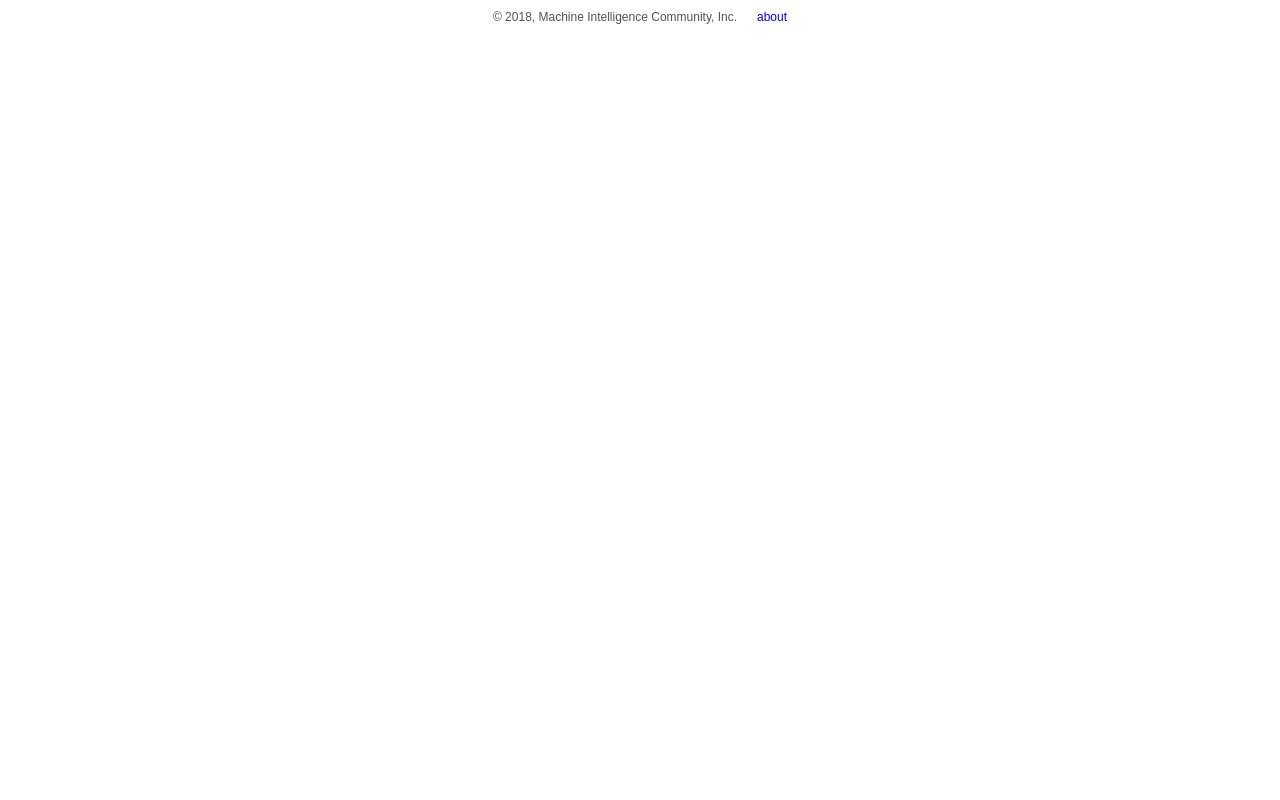
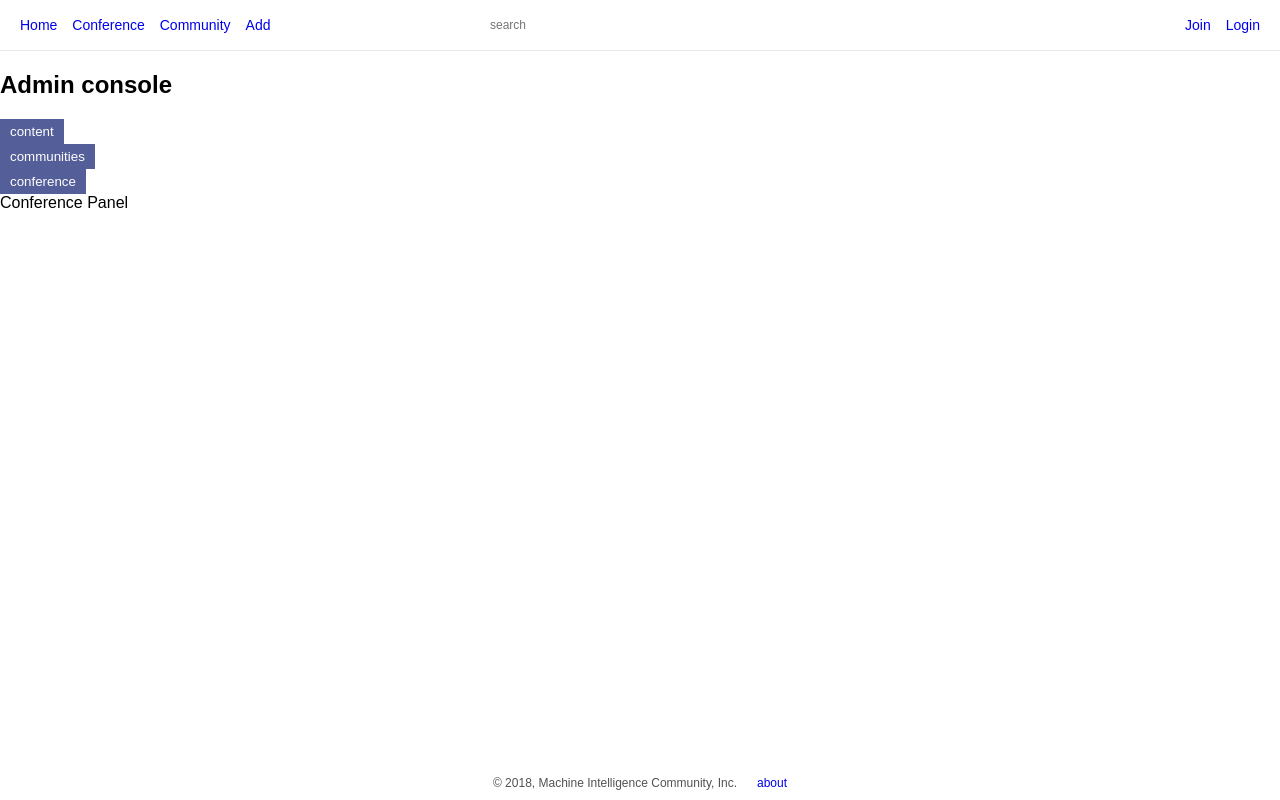
Before and after one commit to MICInc/knowledgegraph, a Vue app in the folder frontend/: page /admin in a window 1280 px wide. Built offline with nearby package versions, Linux system fonts and the light colour scheme.

Commit message:
Fixed backspace remove and started admin panel

```diff
--- a/frontend/src/components/DynamicParagraph.vue
+++ b/frontend/src/components/DynamicParagraph.vue
@@ -1,5 +1,5 @@
 <template>
-	<div id="container" v-on:keyup="save()" v-on:keydown.delete="remove_active()" v-on:keydown.tab="print_tag()">
+	<div id="container" v-on:keyup="save()" v-on:keydown.delete="remove_active()" v-on:keyup.enter="add_content()" v-on:keydown.tab="print_tag()">
 		<div id="editbar">
 			<!-- https://developer.mozilla.org/en-US/docs/Web/API/Document/execCommand -->
 			<button class="toolbar" v-on:click.prevent="stylize('bold')">Bold</button>
@@ -8,7 +8,7 @@
 			<button class="toolbar" v-on:click.prevent="stylize('createLink')">Link</button>
 			<button class="toolbar" v-on:click.prevent="stylize('insertOrderedList')">Bullet</button>
 		</div>
-		<div id="content-container" v-for="(value, index) in content" v-bind:tabindex="active_index" v-bind:key="index">
+		<div id="content-container" v-for="(value, index) in content" v-bind:tabindex="active_index" v-bind:key="value">
 			<div class='tag_type'>
 				<input v-bind:ref="'img-button-'+index" class="tag_switch" type="file" name="image" v-on:change="add_image(index, $event)">
 				<button class="tag_switch" v-on:click.prevent="switch_content('hr', index)">hr</button>
@@ -18,7 +18,7 @@
 			<div class="content-hr" v-if="'hr' == content[index].tag" v-bind:id="'content-'+index" v-bind:ref="'content-'+index" v-on:click="set_active(index)" v-on:keyup.enter="add_content(index)">
 				<hr>
 			</div>
-			<p v-if="'p' == content[index].tag" v-bind:id="'content-'+index" class="content" v-bind:ref="'content-'+index" v-on:keydown.enter="prevent_nl($event)" v-on:keyup.enter="add_content(index)" v-on:keyup.delete="remove_content(index)"  contenteditable></p>
+			<p v-if="'p' == content[index].tag" v-bind:id="'content-'+index" class="content" v-bind:ref="'content-'+index" v-on:keydown.enter="prevent_nl($event)" v-on:keyup.delete="remove_content(index)" v-on:click="set_active(index)" contenteditable></p>
 		</div>
 	</div>
 </template>
@@ -50,8 +50,8 @@ export default {
 		test() {
 			this.print_tag();
 		},
-		add_content(index=this.content.length-1) {
-			var next = index + 1;
+		add_content() {
+			var next = this.active_index + 1;
 			this.content.splice(next, 0, {
 				id: '',
 				caption: '',
@@ -113,7 +113,7 @@ export default {
 			console.log('==== content ('+this.content.length+'), ref ('+this.max_ref()+') ====');
 			for(var i = 0; i < this.content.length+1; i++) {
 				if(this.content[i] != null) {
-				console.log('index: '+i+' content: '+this.content[i].tag+' id: '+this.content[i].id+' ref: '+this.$refs['content-'+i][0].nodeName+' id: '+this.$refs['content-'+i][0].id+' html: '+this.$refs['content-'+i][0].innerHTML);
+				console.log('index: '+i+' content: '+this.content[i].tag+' html: '+this.content[i].html+' id: '+this.content[i].id+' ref: '+this.$refs['content-'+i][0].nodeName+' id: '+this.$refs['content-'+i][0].id+' html: '+this.$refs['content-'+i][0].innerHTML);
 				}
 				else if(this.$refs['content-'+i] != null) {
 					if (this.$refs['content-'+i][0] != null) {
@@ -130,6 +130,7 @@ export default {
 			return len;
 		},
 		remove_active() {
+			// console.log('remove_active('+this.active_index+')');
 			if(this.active_index > -1) {
 				var el = this.content[this.active_index];
 				if(el.tag == 'img') {
@@ -147,7 +148,11 @@ export default {
 			this.active_index = -1;
 		},
 		remove_content(index) {
+			// console.log('remove_content('+index+') = '+this.content[index].html);
 			var el = event.target;
+
+			// console.log('before removing');
+			// this.print_tag();
 
 			if(this.content.length > 1 && this.trim(el.innerText).length == 0) {
 				this.content.splice(index, 1);
@@ -179,6 +184,7 @@ export default {
 		},
 		set_active(index) {
 			//highlight selection
+			// console.log(index);
 			if(this.active_index > -1) {
 				this.$refs['content-'+this.active_index][0].style.outline = '';
 			}
--- a/frontend/src/components/Slide.vue
+++ /dev/null
@@ -1,34 +0,0 @@
-<template>
-	<div id="container">
-		<canvas id="canvas">
-
-		</canvas>
-	</div>
-</template>
-
-<script>
-export default {
-	created() {
-		var canvas = document.getElementById('canvas');
-		var context = canvas.getContent('2d');
-	},
-	data() {
-		return {
-			canvas: {
-
-			},
-			context: {
-
-			}
-		}
-	}
-
-}
-</script>
-
-<style>
-#view {
-	width: 100%;
-	height: 100%;
-}
-</style>
--- /dev/null
+++ b/frontend/src/components/admin/ProgramPanel.vue
@@ -0,0 +1,62 @@
+<template>
+	<div id="container">
+		<div id="program-nav">
+			<ul id="nav-bar" v-for="(program, index) in programs">
+				<li><button v-on:click="switch_panel(program.name)" v-bind:src="program.src">{{ program.name }}</button></li>
+			</ul>
+		</div>
+		<div v-on:program_panels="update_panels($event)">
+			<ul v-for="(panel, index) in panels">
+				<li><a v-bind:src="panel.src">{{ panel.name }}</a></li>
+			</ul>
+		</div>
+		<div id="program-panel">
+			<ConfPanel v-if="activate == 'conference'" v-bind:activate="activate == 'conference'"></ConfPanel>
+		</div>
+	</div>
+</template>
+
+<script>
+import ConfPanel from './conference/ConfPanel';
+
+export default {
+	name: 'ProgramPanel',
+	components: {
+		ConfPanel
+	},
+	data() {
+		return {
+			activate: 'conference',
+			panels: [],
+			programs: [
+				{
+					name: 'content',
+					src: '#content'
+				},
+				{
+					name: 'communities',
+					src: '#communities'
+				},
+				{
+					name: 'conference',
+					src: '#conference'
+				}
+			]
+		}
+	},
+	method: {
+		switch_panel(panel) {
+			this.activate = panel;
+		},
+		update_panels(panels) {
+			this.panels = panels;
+		}
+	}
+}
+</script>
+
+<style scoped>
+#nav-bar li {
+	display: inline;
+}
+</style>
--- /dev/null
+++ b/frontend/src/components/admin/conference/ConfPanel.vue
@@ -0,0 +1,43 @@
+<template>
+	<div id="container">
+		Conference Panel
+	</div>
+</template>
+
+<script>
+export default {
+	name: 'ConfPanel',
+	data() {
+		return {
+			panels: [
+				{
+					name: 'overview',
+					src: '#overview'
+				},
+				{
+					name: 'applications',
+					src: '#applications'
+				}
+			],
+			props: {
+				activate: {
+					type: Boolean,
+					required: true
+				}
+			}
+		}
+	},
+	mounted() {
+		this.emit_panel();
+	},
+	methods: {
+		emit_panel() {
+			console.log('emitting panels')
+			this.$emit('program_panels', this.panels);
+		}
+	}
+}
+</script>
+
+<style>
+</style>
--- a/frontend/src/router.js
+++ b/frontend/src/router.js
@@ -22,6 +22,11 @@ export default new Router({
 			path: '/add',
 			name: 'add-content',
 			component: () => import('./views/AddContent.vue')
+		},
+		{
+			path: '/admin',
+			name: 'admin-console',
+			component: () => import('./views/AdminConsole.vue')
 		},
 		{
 			path: '/content/:id',
--- a/frontend/src/views/AddContent.vue
+++ b/frontend/src/views/AddContent.vue
@@ -3,9 +3,8 @@
 		<PageNav></PageNav>
 		<div class="container">
 			<button>Publish</button>
-			<button v-on:click="switch_editor()">{{ editor }}</button>
 			<span>{{ save_status }}</span>
-			<form v-if="editor == 'Article'">
+			<form>
 				<input class="content" type="text" v-model="bibtex.values.author" v-on:blur="add_bibtex('author')" placeholder="Co-authors"/>
 				<input id="title" class="content" type="text" v-model="bibtex.values.title" v-on:blur="add_bibtex('title')" placeholder="Title"/>
 				<div v-for="(paper, index) in display.papers">
@@ -13,7 +12,6 @@
 				</div>
 				<DynamicParagraph v-on:content="update_content($event)"></DynamicParagraph>
 			</form>
-			<Slide v-if="editor == 'Slides'"></Slide>
 			<div id="citations">
 				<h3>Additional Info</h3>
 				<div class="upload">
@@ -29,14 +27,6 @@
 			</div>
 			<button>Publish</button>
 		</div>
-		<!-- <div class="preview">
-			<h3>Slide Preview</h3>
-			<button>Publish</button>
-			<p>{{ bibtex.values.title }}</p>
-			<div v-for="(value, index) in data.content">
-				<p v-html="value.html" contenteditable></p>
-			</div>
-		</div> -->
 	</div>
 </template>
 
@@ -44,7 +34,6 @@
 import PageNav from '@/components/PageNav';
 import ContentService from '../services/ContentService.js';
 import DynamicParagraph from '@/components/DynamicParagraph';
-import Slide from '@/components/Slide'
 
 window.onbeforeunload = function(){
     return "Are you sure you want to close the window?";
@@ -54,8 +43,7 @@ export default {
 	name: 'add-article',
 	components: {
 		PageNav,
-		DynamicParagraph,
-		Slide
+		DynamicParagraph
 	},
 	created() {
 		this.bibtex_to_string();
@@ -106,7 +94,6 @@ export default {
 			display: {
 				papers: []
 			},
-			editor: 'Article',
 			save_status: '',
 			tags: [''],
 			user: {
@@ -207,14 +194,6 @@ export default {
 				this.save_status = 'saved';
 			}
 		},
-		switch_editor() {
-			if(this.editor == 'Article') {
-				this.editor = 'Slides';
-			}
-			else {
-				this.editor = 'Article';
-			}
-		},
 		update_content(content) {
 			this.data.content = content;
 		}
--- /dev/null
+++ b/frontend/src/views/AdminConsole.vue
@@ -0,0 +1,36 @@
+<template>
+	<div id="container" class="main">
+		<PageNav></PageNav>
+		<h2>Admin console</h2>
+		<ProgramPanel></ProgramPanel>
+	</div>
+</template>
+
+<script>
+import PageNav from '@/components/PageNav';
+import ProgramPanel from '@/components/admin/ProgramPanel';
+
+export default {
+	name: 'admin-console',
+	components: {
+		PageNav,
+		ProgramPanel
+	},
+	data() {
+		return {
+
+		}
+	},
+	methods: {
+
+	}
+}
+</script>
+
+<style scoped>
+.main {
+	display: flex;
+	flex-direction: column;
+}
+
+</style>
```
